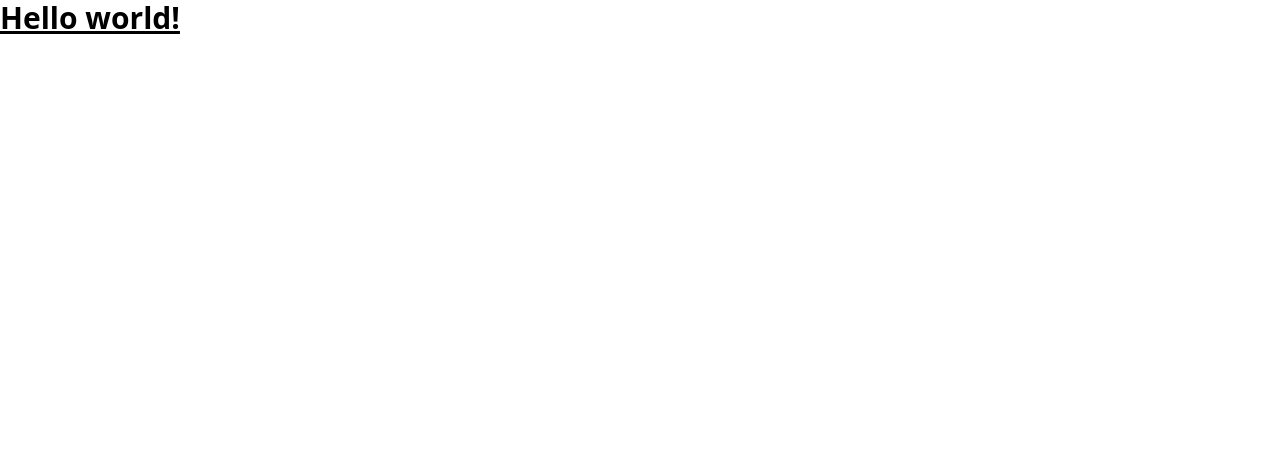
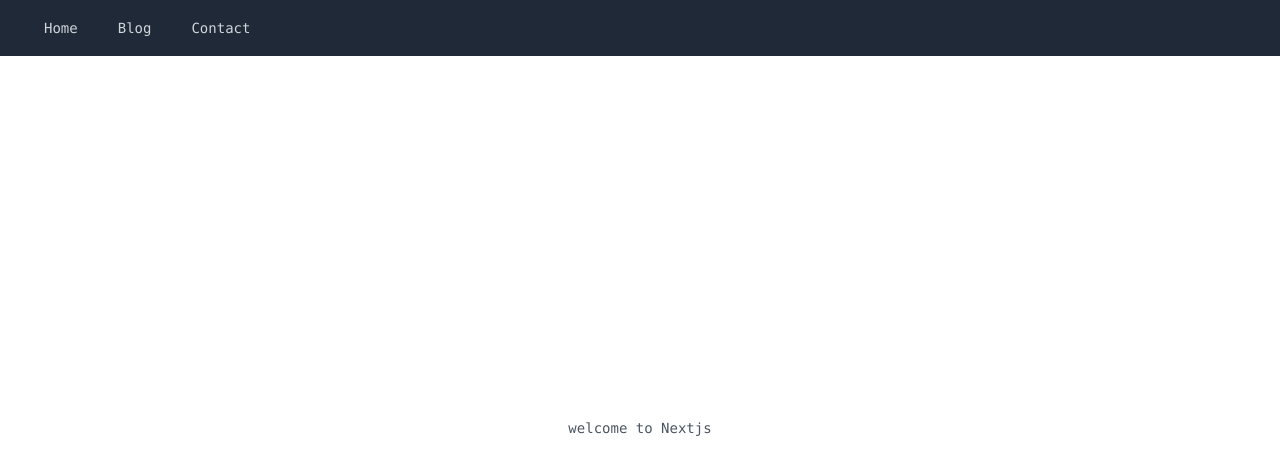
Before and after one commit to h-yabi/Learning-Next.js, a Next.js app: page / in a window 1280 px wide. Shown: the top 474 px of the page. Built offline with nearby package versions, Linux system fonts and the light colour scheme.

Commit message:
ナビゲーション作成

```diff
--- /dev/null
+++ b/components/Layout.js
@@ -0,0 +1,32 @@
+import Head from "next/head";
+import Link from "next/link";
+
+export default function Layout({ children, title = "This is the default title" }) {
+  return (
+    <div className="flex justify-center items-center flex-col min-h-screen text-gray-600 text-sm font-mono">
+      <Head>
+        <title>{title}</title>
+      </Head>
+      <header>
+        <nav className="bg-gray-800 w-screen">
+          <div className="flex items-center pl-8 h-14">
+            <div className="flex space-x-4">
+              <Link className="text-gray-300 hover:bg-gray-700 px-3 py-2 rounded" href="/">
+                Home
+              </Link>
+              <Link className="text-gray-300 hover:bg-gray-700 px-3 py-2 rounded" href="/blog-page">
+                Blog
+              </Link>
+              <Link className="text-gray-300 hover:bg-gray-700 px-3 py-2 rounded" href="/contact-page">
+                Contact
+              </Link>
+            </div>
+          </div>
+        </nav>
+      </header>
+      <main className="flex flex-1 justify-center items-center flex-col w-screen">
+        {children}
+      </main>
+    </div>
+  );
+}
--- a/pages/blog-page.js
+++ b/pages/blog-page.js
@@ -1,8 +1,12 @@
+import Layout from '../components/Layout'
+
 const Blog = () => {
   return (
-    <div>
-      Blog page
-    </div>
+     <Layout>
+      <div>
+        Blog page
+      </div>
+     </Layout>
   )
 }
 
--- a/pages/contact-page.js
+++ b/pages/contact-page.js
@@ -1,8 +1,12 @@
+import Layout from '../components/Layout'
+
 const Contact = () => {
   return (
-    <div>
-      Contact page
-    </div>
+    <Layout>
+      <div>
+        Contact page
+      </div>
+    </Layout>
   )
 }
 
--- a/pages/index.js
+++ b/pages/index.js
@@ -1,21 +1,14 @@
 import Head from 'next/head'
 import { Inter } from '@next/font/google'
+import Layout from '../components/Layout'
 const inter = Inter({ subsets: ['latin'] })
 
 export default function Home() {
   return (
     <>
-      <Head>
-        <title>Create Next App</title>
-        <meta name="description" content="Generated by create next app" />
-        <meta name="viewport" content="width=device-width, initial-scale=1" />
-        <link rel="icon" href="/favicon.ico" />
-      </Head>
-      <main>
-        <h1 className="text-3xl font-bold underline">
-          Hello world!
-        </h1>
-      </main>
+      <Layout>
+        <p>welcome to Nextjs</p>
+      </Layout>
     </>
   )
 }
```
